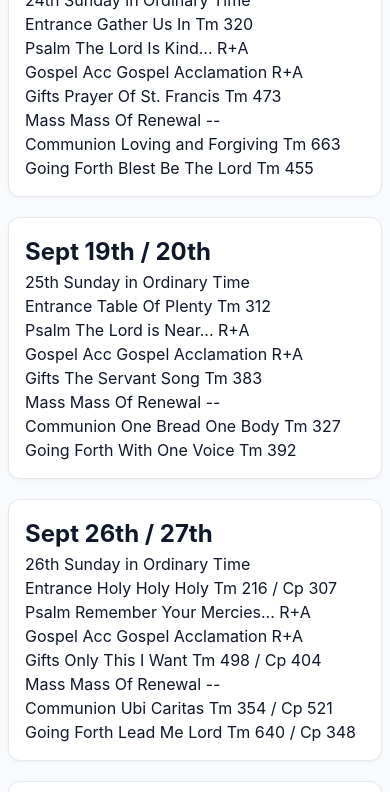
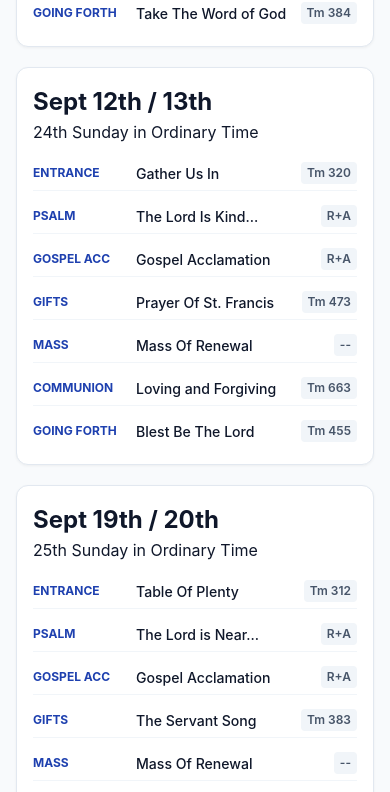
Before and after one commit to jshea305/SB-choir, a plain HTML site: page mass-schedule.html in a window 390 px wide. Shown: the part 716-1508 px from the top of the page. Drawn offline with Linux system fonts and the light colour scheme.

Commit message:
Enhance styles for header and song items
Added styles for header and song list layout.

```diff
--- a/css/styles.css
+++ b/css/styles.css
@@ -337,6 +337,68 @@ audio {
 
   .grid-container {
     grid-template-columns: 1fr;
-    padding: 0 0.5rem;
-  }
+    padding: /* Header alignment */
+header {
+  text-align: center;
+  margin-bottom: 24px;
 }
+
+header h1 {
+  font-size: 1.8rem;
+  color: #1e3a8a;
+  margin-bottom: 4px;
+}
+
+header p.subtitle {
+  color: #64748b;
+  font-size: 0.95rem;
+}
+
+/* Force each song item into its own row with flexbox alignment */
+.song-list {
+  display: flex;
+  flex-direction: column;
+  gap: 8px;
+  margin-top: 12px;
+}
+
+.song-item {
+  display: flex;
+  justify-content: space-between;
+  align-items: center;
+  padding: 6px 0;
+  border-bottom: 1px solid #f1f5f9;
+  font-size: 0.88rem;
+  gap: 8px;
+}
+
+.song-item:last-child {
+  border-bottom: none;
+}
+
+.part-name {
+  font-weight: 700;
+  width: 95px;
+  color: #1e40af;
+  font-size: 0.75rem;
+  text-transform: uppercase;
+  flex-shrink: 0;
+}
+
+.song-title {
+  flex: 1;
+  color: #0f172a;
+  font-weight: 500;
+}
+
+.hymnal-ref {
+  font-size: 0.75rem;
+  font-weight: 600;
+  color: #475569;
+  background: #f1f5f9;
+  padding: 2px 6px;
+  border-radius: 4px;
+  white-space: nowrap;
+  flex-shrink: 0;
+}
+}
```
